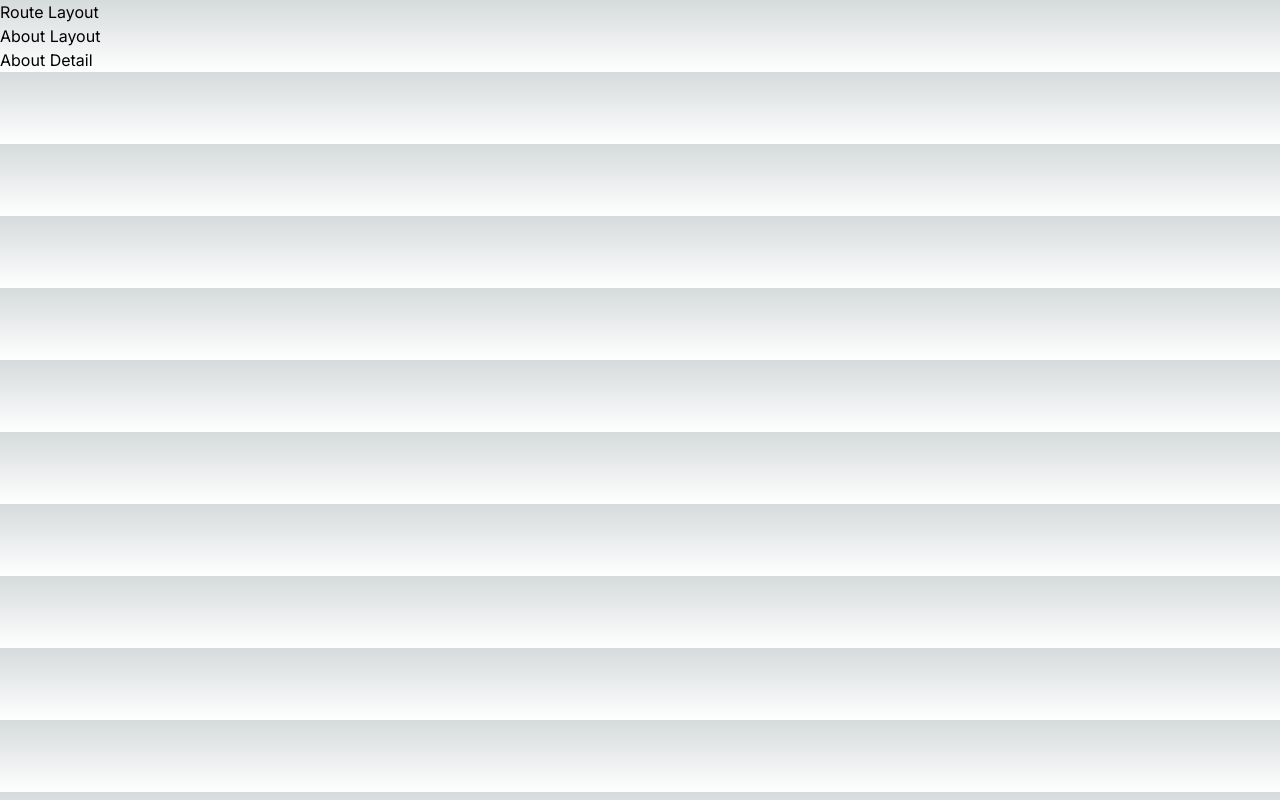
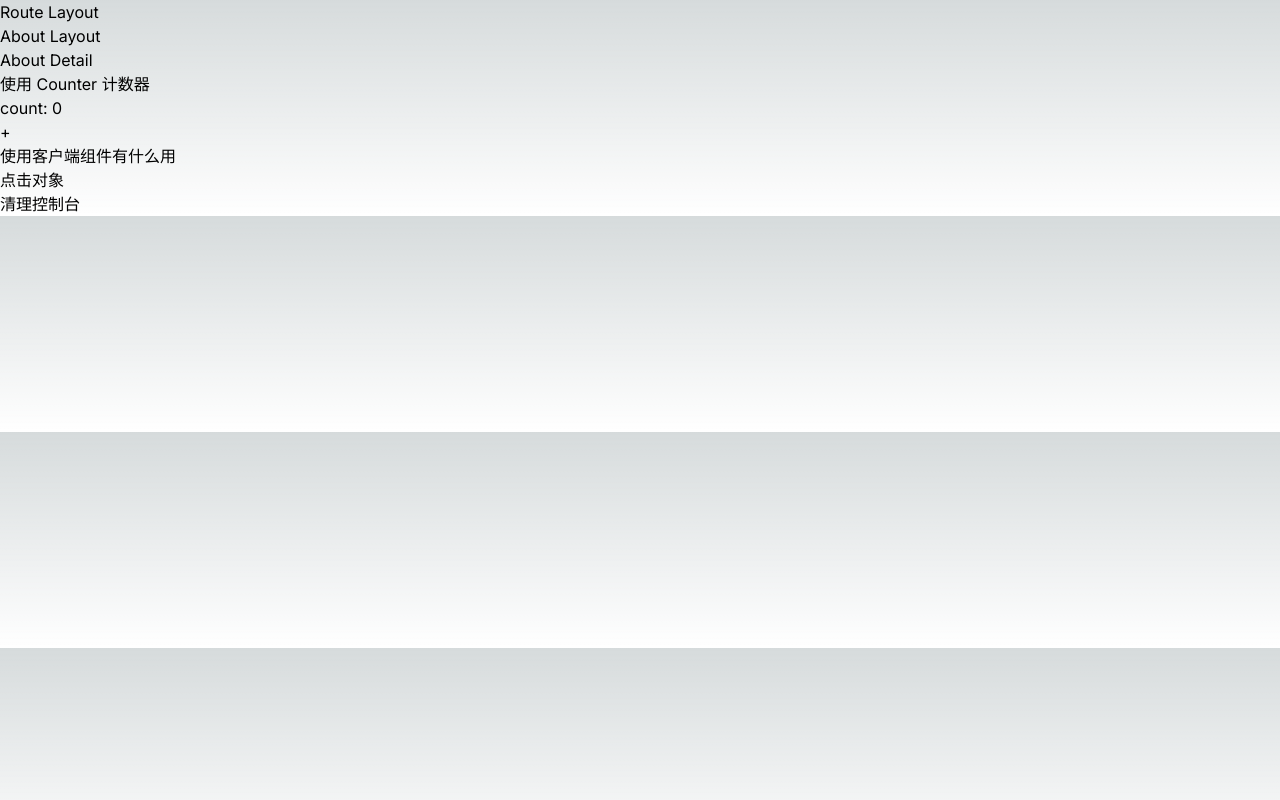
Before and after one commit to fireMan-34/nextJs, a Next.js app: page /about/detail in a window 1280 px wide. Built offline with nearby package versions, Linux system fonts and the light colour scheme.

Commit message:
feat: 添加展示 next 客户端组件场景

```diff
--- a/app/about/detail/page.tsx
+++ b/app/about/detail/page.tsx
@@ -1,6 +1,14 @@
+import UseCom from './useCom';
+/**
+ * @link [use client](https://nextjs.org/docs/app/building-your-application/rendering/client-components)
+ * @returns
+ */
 export default function () {
 
   return <main>
-    About Detail
+    <h2>
+      About Detail
+    </h2>
+    <UseCom />
   </main>
 }
--- /dev/null
+++ b/app/about/detail/useCom.tsx
@@ -0,0 +1,17 @@
+"use client";
+import { useState } from "react";
+import UseComChild from "./useComChild";
+
+export default function useCom() {
+  const [c, setC] = useState(0);
+  return (
+    <div>
+      <dl>
+        <dt>使用 Counter 计数器</dt>
+        <dd>count: {c}</dd>
+        <dd onClick={() => setC(c + 1)}>+</dd>
+      </dl>
+      <UseComChild />
+    </div>
+  );
+}
--- /dev/null
+++ b/app/about/detail/useComChild.tsx
@@ -0,0 +1,9 @@
+export default function () {
+  return (
+    <dl>
+      <dt>使用客户端组件有什么用</dt>
+      <dd onClick={() => console.log("可以直接使用对象")}>点击对象</dd>
+      <dd onClick={() => console.clear()}>清理控制台</dd>
+    </dl>
+  );
+}
```
